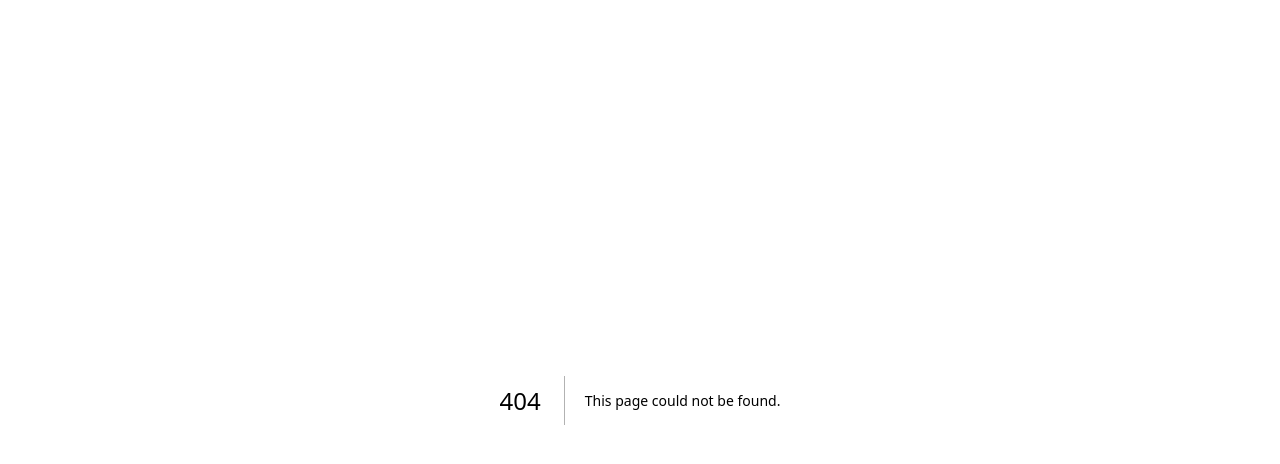
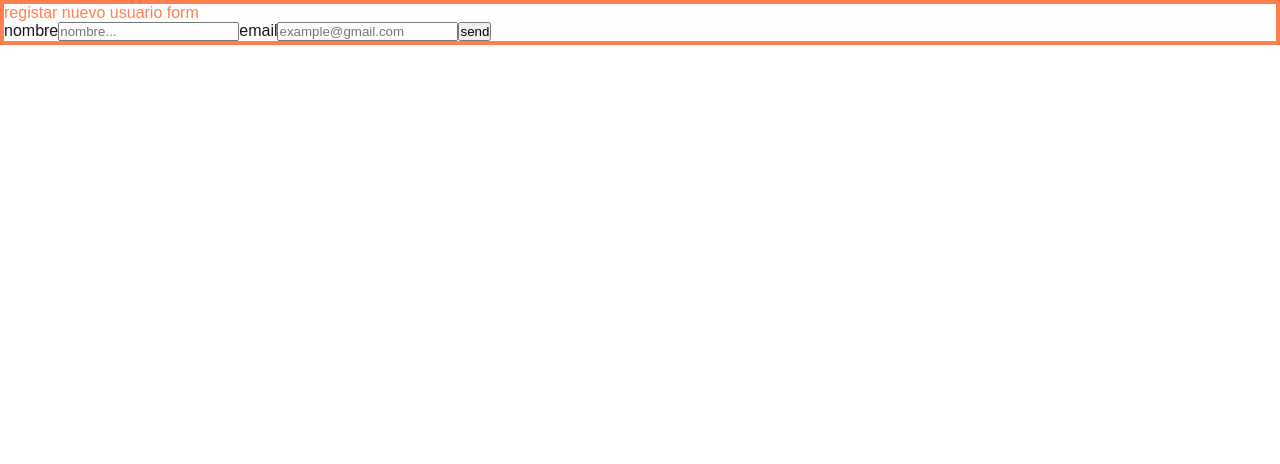
Before and after one commit to MarcoRosselDev/next-js-06-postgres, a Next.js app: page /registrarusuario in a window 1280 px wide. Before the commit this address had no page. Shown: the top 464 px of the page. Built offline with nearby package versions, Linux system fonts and the light colour scheme.

Commit message:
typescript | login with no libraries 3

```diff
--- /dev/null
+++ b/src/app/registrarusuario/page.tsx
@@ -0,0 +1,26 @@
+"use client"
+import style from "./registrarusuario.module.css";
+
+export default function RegistrarUsuario () {
+
+  function send() {
+    return true
+  }
+
+  return (
+    <div className={style.main}>
+      <p>registar nuevo usuario form</p>
+
+      <form onSubmit={send} >
+        <label htmlFor="nombre">nombre</label>
+        <input type="text" name="nombre" id="nombre" placeholder="nombre..." />
+
+        <label htmlFor="email">email</label>
+        <input type="email" name="email" id="email" placeholder="example@gmail.com" />
+
+        <button type="submit">send</button>
+      </form>
+
+    </div>
+  )
+}
--- /dev/null
+++ b/src/app/registrarusuario/queryPostgres.ts
@@ -0,0 +1,4 @@
+export default function queryPostgres() {
+  /* query al baquend */
+  return true
+}
--- /dev/null
+++ b/src/app/registrarusuario/registrarusuario.module.css
@@ -0,0 +1,7 @@
+.main{
+  border: 4px solid coral;
+
+  p{
+    color: coral;
+  }
+}
```
